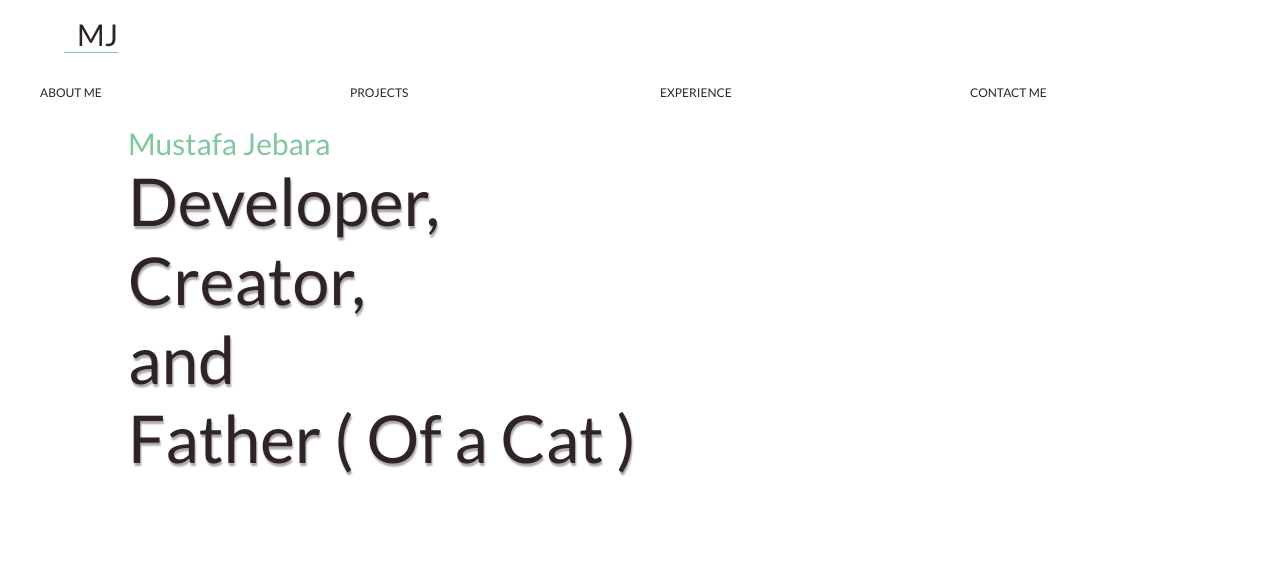
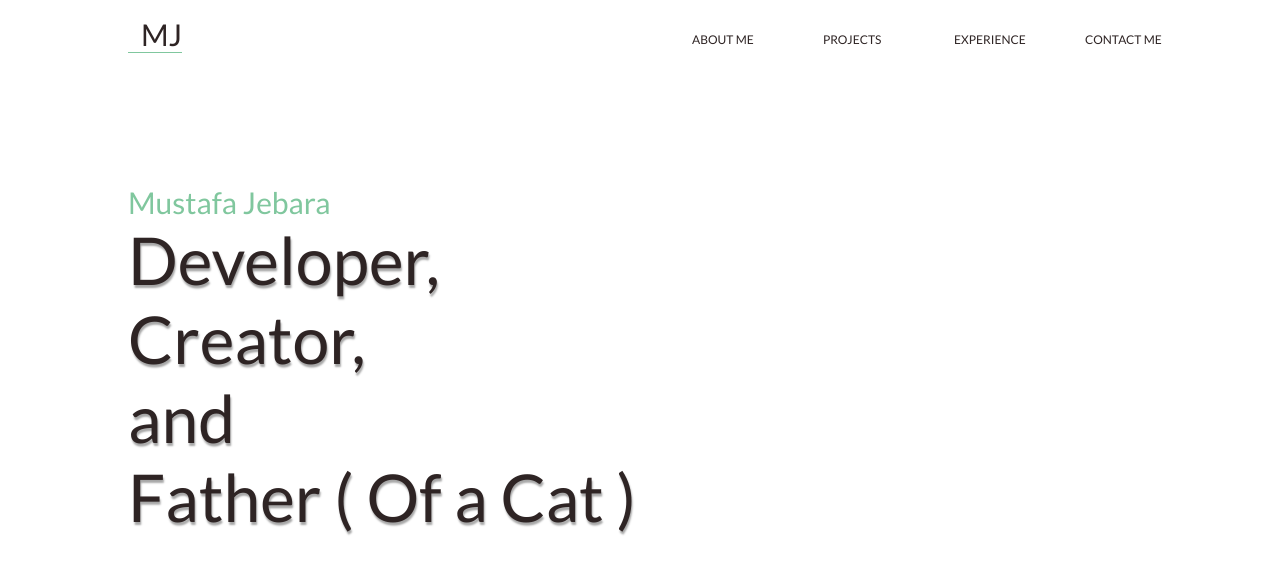
Before and after one commit to MooseJ/mustafa-jebara-portfolio, a React (Create React App) app: page / in a window 1280 px wide. Shown: the top 574 px of the page. Built offline with nearby package versions, Linux system fonts and the light colour scheme.

Commit message:
need this header here

```diff
--- a/src/components/header.js
+++ b/src/components/header.js
@@ -7,10 +7,10 @@ class Header extends Component {
 
     render() {
         return (
-          <>
+          <header>
             <Logo></Logo>
             <Nav></Nav>
-          </>
+          </header>
         )
       }
     }
```
